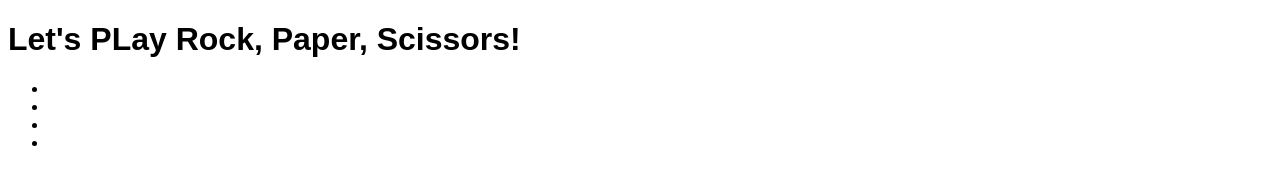
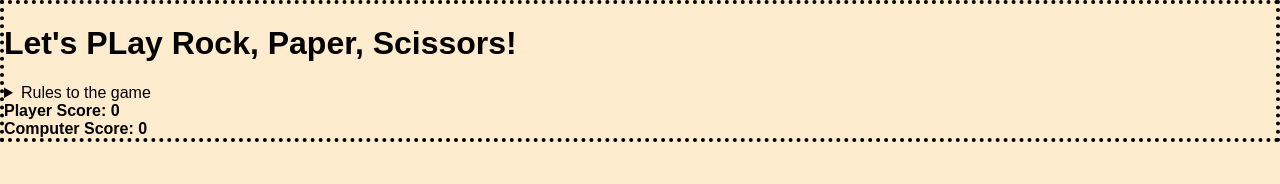
Before and after one commit to Martosky/rpsgame, a plain HTML site: page index.html in a window 1280 px wide. Drawn offline with Linux system fonts and the light colour scheme.

Commit message:
working on the body element

```diff
--- a/index.html
+++ b/index.html
@@ -7,17 +7,25 @@
     <title>Rock Paper Scissors</title>
 </head>
 <body>
+    <h1>Let's PLay Rock, Paper, Scissors!</h1>
     <main>
-        <h1>Let's PLay Rock, Paper, Scissors!</h1>
-        <section>
+        <details>
+            <summary>Rules to the game</summary>
+            <p>You will be playing against computer</p>
+            <p>You can choose between rock, paper and scissors</p>
+            <p>The first one to three points wins</p>
+            <p>Here are the rules to getting a point in the game</p>
             <ul>
-                <li></li>
-                <li></li>
-                <li></li>
-                <li></li>
+                <li>Rock beat paper</li>
+                <li>Paper beat scissors</li>
+                <li>scissors beat rock</li>
             </ul>
-            <p></p>
-            <p></p>
+            <p>If the player and computer choose the same option
+                (ex paper and paper), then no body get the point</p>
+        </details>
+        <section class="score-bore">
+            <div><b>Player Score: <span id="player-score">0</span></b></div>
+            <div><b>Computer Score: <span id="computer-score">0</span></b></div>
         </section>
     </main>
 </body>
--- a/style.css
+++ b/style.css
@@ -1,3 +1,11 @@
 *{
     font-family: Arial, Helvetica, sans-serif;
 }
+body{
+    margin: 0;
+    padding: 0;
+    box-sizing: border-box;
+    overflow: hidden;
+    background-color: blanchedalmond;
+    border: 4px dotted black;
+}
```
